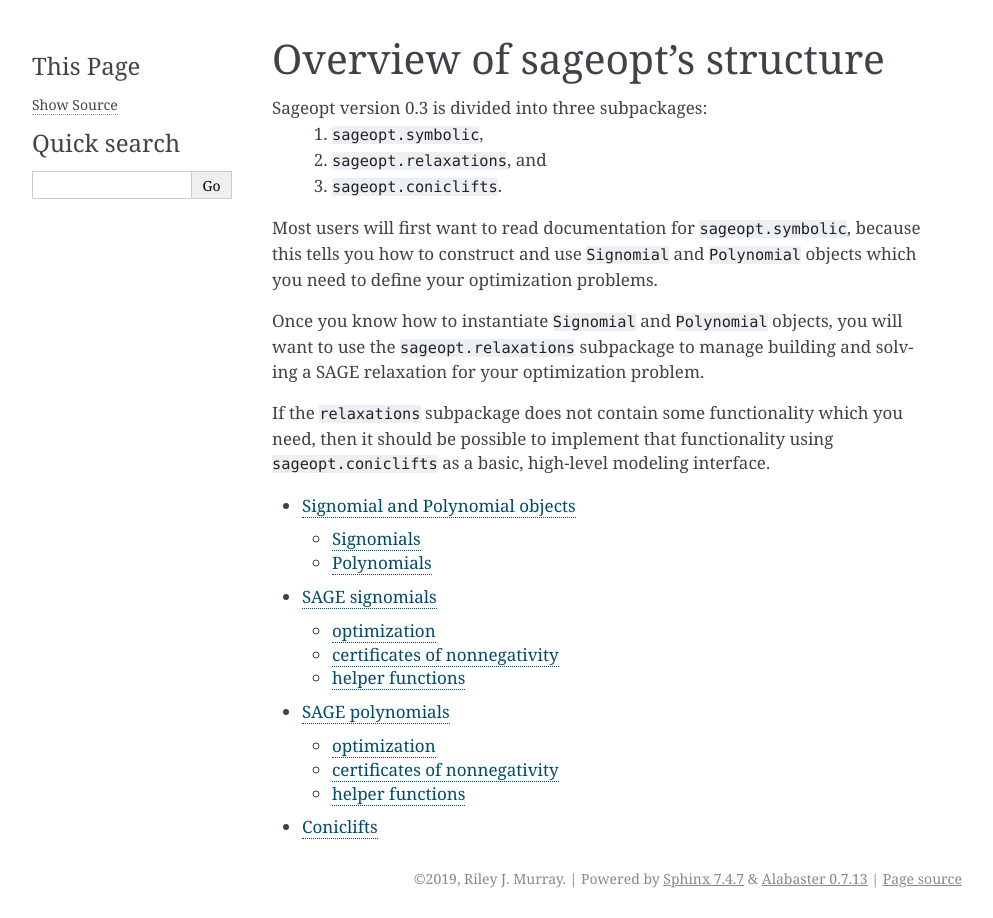
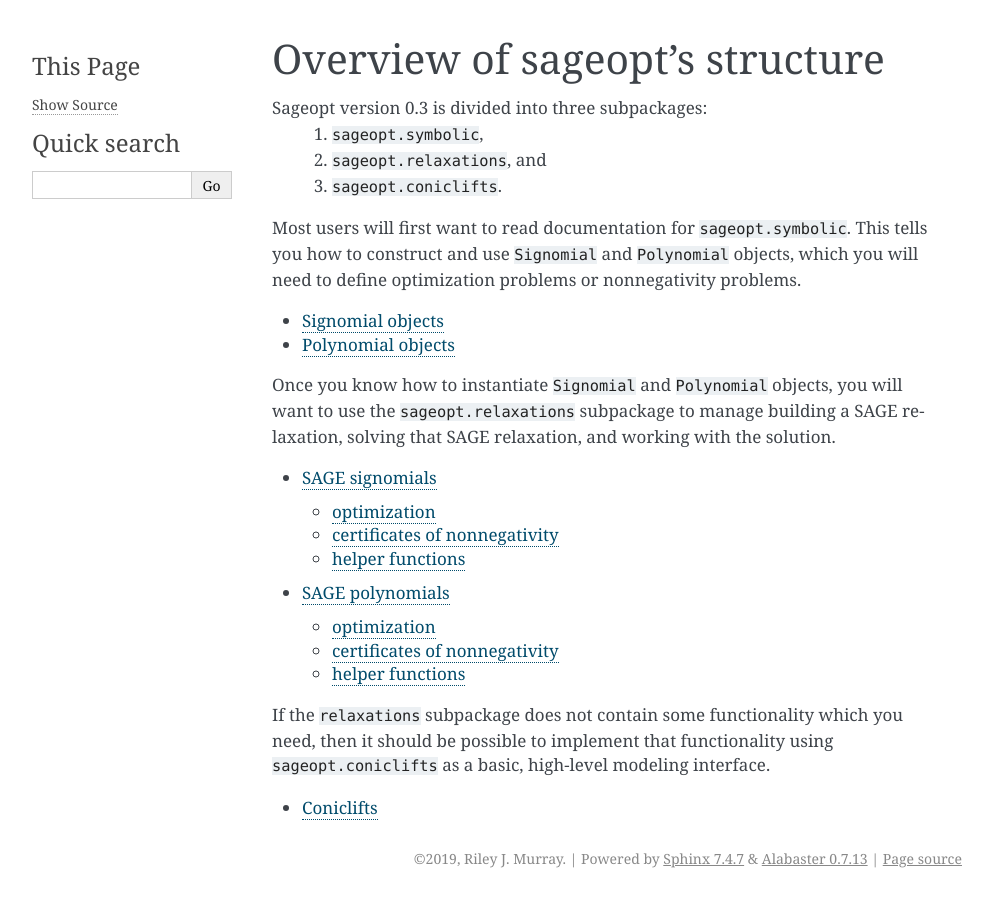
Before and after one commit to rileyjmurray/sageopt, a Sphinx documentation site: the page built from docs/source/api_reference/sageopt.rst, in a window 1280 px wide. Shown: the whole page, without its empty margins (148-1141 px from the left). Built offline with Sphinx 7.4.7, drawn with Linux system fonts in a browser that asks for light colours.

Commit message:
documentation

```diff
--- a/docs/source/api_reference/sageopt.rst
+++ b/docs/source/api_reference/sageopt.rst
@@ -6,10 +6,25 @@ Sageopt version 0.3 is divided into three subpackages:
  2. ``sageopt.relaxations``, and
  3. ``sageopt.coniclifts``.
 
-Most users will first want to read documentation for ``sageopt.symbolic``, because this tells you how to construct
-and use ``Signomial`` and ``Polynomial`` objects which you need to define your optimization problems.
+Most users will first want to read documentation for ``sageopt.symbolic``. This tells you how to construct
+and use ``Signomial`` and ``Polynomial`` objects, which you will need to define optimization problems or
+nonnegativity problems.
 
-Once you know how to instantiate ``Signomial`` and ``Polynomial`` objects, you will want to use the ``sageopt.relaxations`` subpackage to manage building and solving a SAGE relaxation for your optimization problem.
+.. toctree::
+   :maxdepth: 2
+
+   Signomial objects <sageopt.symbolic_signomials>
+   Polynomial objects <sageopt.symbolic_polynomials>
+
+Once you know how to instantiate ``Signomial`` and ``Polynomial`` objects, you will want to use the
+``sageopt.relaxations`` subpackage to manage building a SAGE relaxation, solving that SAGE relaxation, and
+working with the solution.
+
+.. toctree::
+   :maxdepth: 3
+
+   SAGE signomials <sageopt.sage_signomials>
+   SAGE polynomials <sageopt.sage_polynomials>
 
 If the ``relaxations`` subpackage does not contain some functionality which you need, then it should be possible to
 implement that functionality using ``sageopt.coniclifts`` as a basic, high-level modeling interface.
@@ -17,7 +32,4 @@ implement that functionality using ``sageopt.coniclifts`` as a basic, high-level
 .. toctree::
    :maxdepth: 2
 
-   Signomial and Polynomial objects <sageopt.symbolic>
-   SAGE signomials <sageopt.sage_signomials>
-   SAGE polynomials <sageopt.sage_polynomials>
    Coniclifts <sageopt.coniclifts>
--- a/docs/source/api_reference/sageopt.sage_polynomials.rst
+++ b/docs/source/api_reference/sageopt.sage_polynomials.rst
@@ -1,3 +1,5 @@
+.. _workwithsagepolys:
+
 Working with SAGE polynomials.
 ==============================
 
--- a/docs/source/api_reference/sageopt.sage_signomials.rst
+++ b/docs/source/api_reference/sageopt.sage_signomials.rst
@@ -1,3 +1,5 @@
+.. _workwithsagesigs:
+
 Working with SAGE signomials.
 =============================
 
--- a/docs/source/conf.py
+++ b/docs/source/conf.py
@@ -32,7 +32,7 @@ release = '0.3.3'
 # ones.
 extensions = [
     'sphinx.ext.autodoc',
-    'sphinx.ext.napoleon',
+    'sphinx.ext.napoleon'
     # 'sphinx.ext.imgmath'
 ]
 
```
Also changed, not shown: docs/source/api_reference/sageopt.symbolic.rst (deleted, +0 -23 lines), docs/source/api_reference/sageopt.symbolic_polynomials.rst (added, +7 -0 lines), docs/source/api_reference/sageopt.symbolic_signomials.rst (added, +7 -0 lines), docs/source/index.rst (+3 -5 lines).
